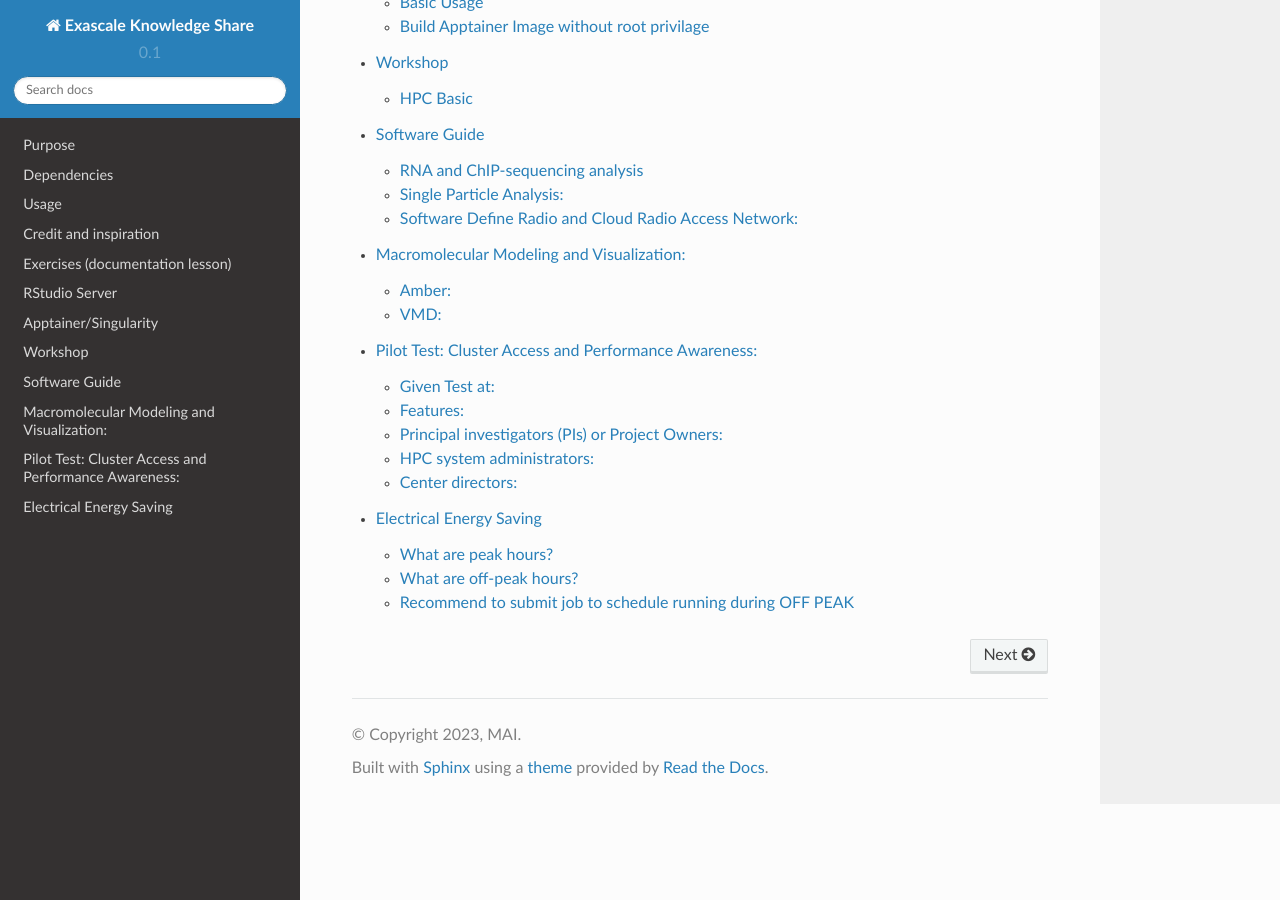
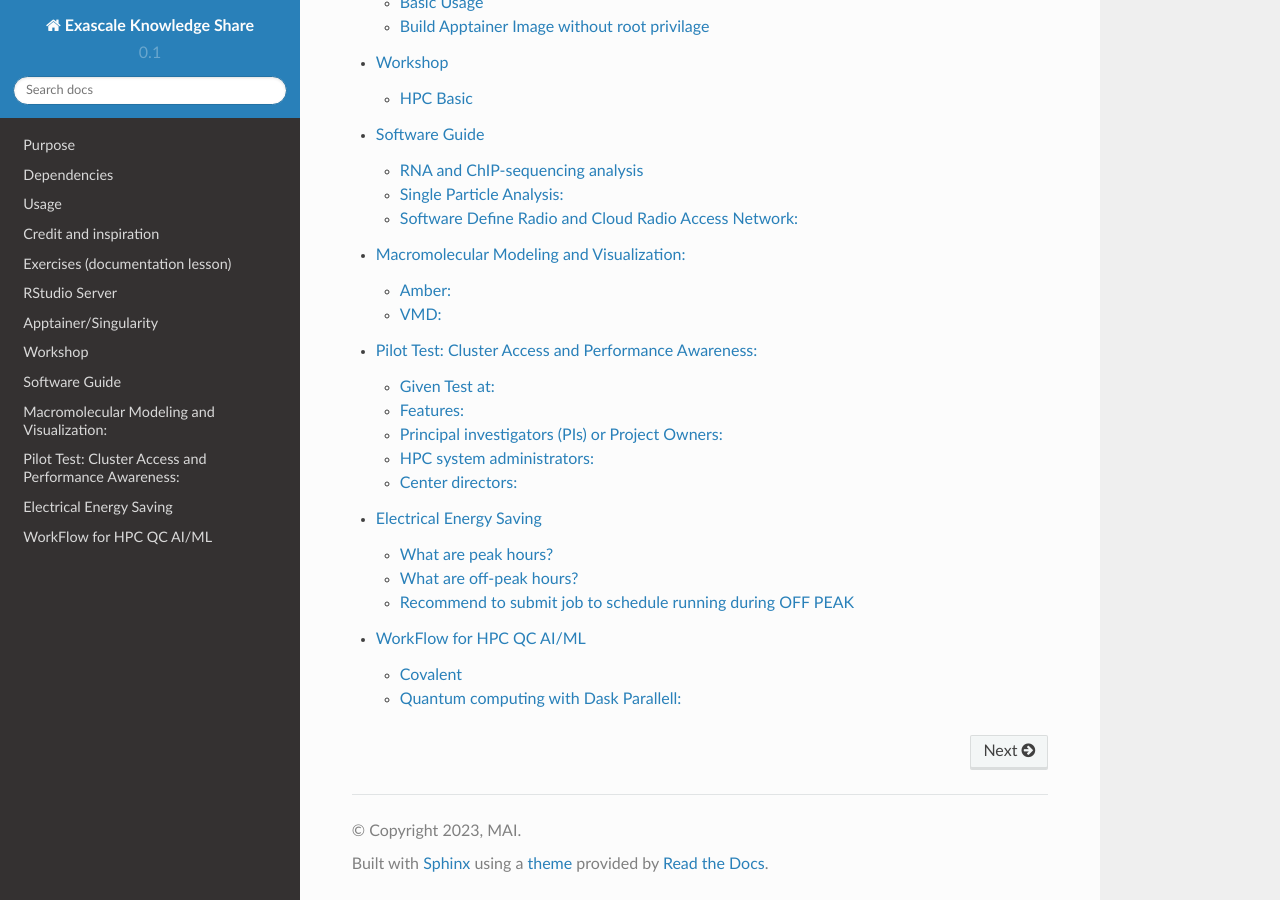
Before and after one commit to ai-hpc-mu/document, a Sphinx documentation site: the page built from doc/index.rst, in a window 1280 px wide and 900 px high, scrolled down 757 px. Built offline with Sphinx 7.4.7 and the Read the Docs theme 2.0.0, drawn with Linux system fonts in a browser that asks for light colours; some of the changed lines change nothing that is shown.

Commit message:
Add covalent

```diff
--- a/doc/index.rst
+++ b/doc/index.rst
@@ -20,3 +20,4 @@ Basics
    workshop.rst
    swguide.rst
    powersaving.rst
+   quantumml.rst
--- /dev/null
+++ b/doc/quantumml.rst
@@ -0,0 +1,17 @@
+WorkFlow for HPC QC AI/ML
+=========================
+
+The following guides are intend to introduce basic tools for Pythonic workflow tool for computational scientists, AI/ML software engineers, and anyone who needs to run workloads on limited or expensive computing resources including HPC clusters, GPU arrays, quantum computers and cloud services..
+
+Covalent
+---------------------
+Covalent is a powerful open-source orchestration platform designed to harmonize the dynamic and complex world of advanced computing. It streamlines the utilization and management of disparate computational resources, encompassing classical high-performance computing (HPC), quantum computing, and AI/ML paradigms. Covalent is a workflow management tool, designed for the orchestration of, and seamless communication between these distinct systems, empowering teams to focus on higher-value R&D objectives.
+
+`Covalent is ideal for scaling jobs from your laptop / Jupyter notebook to any heterogenous combination of hardware backends <https://docs.covalent.xyz>`_
+
+Quantum computing with Dask Parallell:
+---------------------------------------
+We are rework on Quantum Algorithms for  Time Series Anomaly Detection to verify workflow is work on HPC cluster and Dask. Then next PennyLane Lighting.gpu.
+
+Let solve notebook issue change 'requirement.txt' for notebook to version 6.5.6
+`Quantum Variational Rewinding for Time Series Anomaly Detection <https://github.com/AgnostiqHQ/QuantumVariationalRewinding>`_
```
